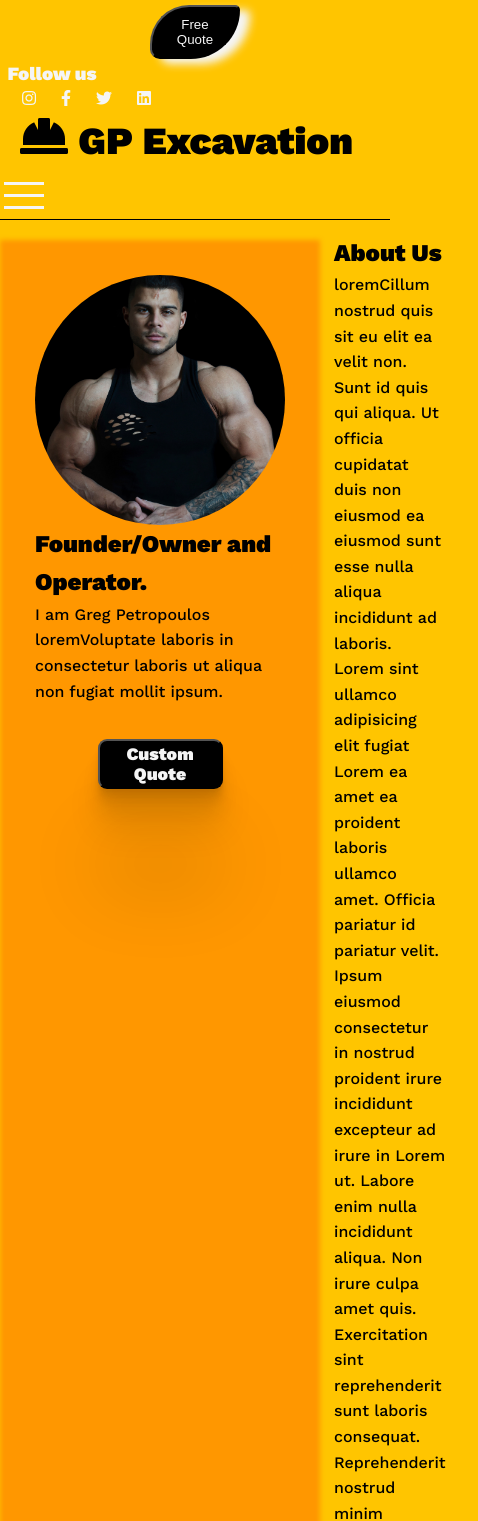
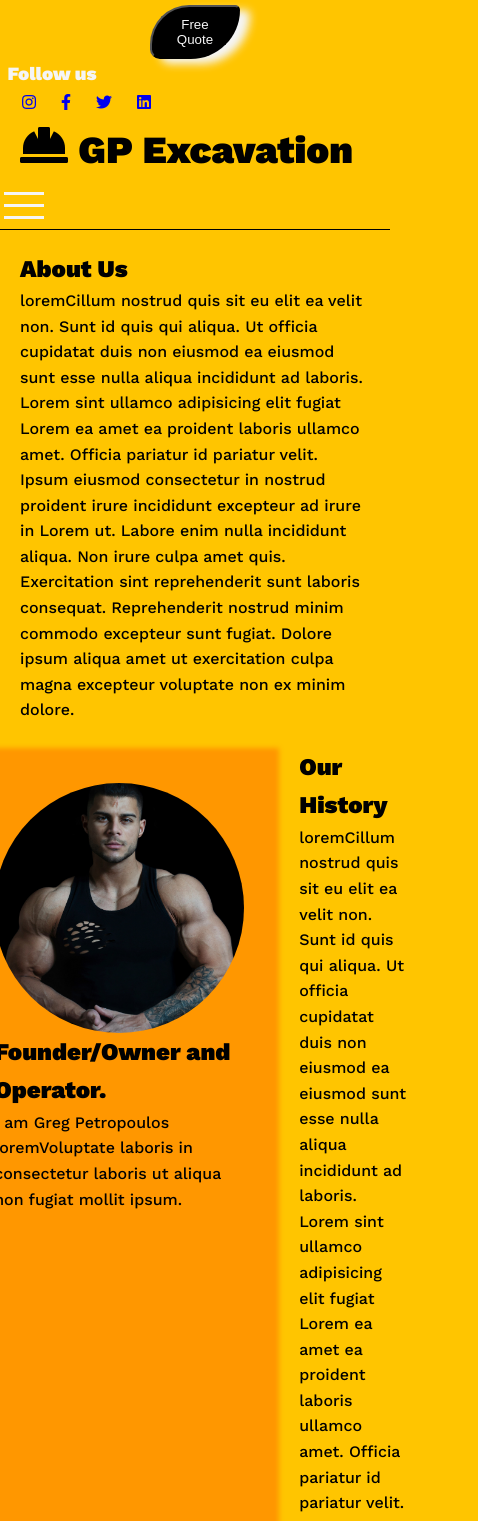
Before and after one commit to GregPetropoulos/GP-Excavation, a React (Create React App) app: page /about in a window 390 px wide. Shown: the top 1521 px of the page, 478 px wide, since content can reach past the window. Built offline with nearby package versions, Linux system fonts and the light colour scheme.

Commit message:
finished off the footer bar responsive, deleted the extra emailkeys, added  anchor tags to the social media icons.

```diff
--- a/src/App.css
+++ b/src/App.css
@@ -17,6 +17,10 @@ body {
   width: 100%;
   /* display: flex; */
   /* justify-content: center; */
+}
+a {
+  text-decoration: none;
+  list-style-type:none;
 }
 .nav-container {
   /* background-color: #ffc500; */
@@ -133,9 +137,20 @@ video {
   font-size: 2.5rem;
   background-color: black;
   color: #ffc500;
-  /* align-items:center; */
   cursor: pointer;
-  border-radius: 6%;
+  border-radius: 8px;
+}
+.discover-button:hover{
+  background: rgba(225, 51, 45, 0);
+  letter-spacing: 1px;
+  font-weight: 900;
+}
+.discover-button:rect{
+  stroke-width: 5;
+  stroke-dasharray: 15, 310;
+  stroke-dashoffset: 48;
+  -webkit-transition: all 1.35s cubic-bezier(0.19, 1, 0.22, 1);
+          transition: all 1.35s cubic-bezier(0.19, 1, 0.22, 1);
 }
 /* Styles for hamburger menu in tablet and mobile menu */
 .show-mobile-nav {
@@ -177,45 +192,43 @@ video {
   margin-right: 29px;
 } */
 .footer-wrapper {
-  height: auto;
-  padding: 1%;
+  height: 100%;
+  padding: 4px;
   background-color: #ffc500;
-  /* margin:2%;--buffers out the container */
   display: flex;
-  justify-content: space-between;
-}
-
-.footer-about-wrapper {
-  padding: 4px;
-  text-align: center;
-  word-wrap: break-word;
-  border-right: 5px solid whitesmoke;
+  /* align-items: center; */
+  width:100%;
+  margin-top:10px;
+  margin-bottom:10px;
+  width:100%;
 }
 .footer-contact-wrapper {
-  padding: 4px;
-  /* margin:1%; */
-  word-wrap: break-word;
+  width:50%;
   text-align: center;
   border-right: 5px solid whitesmoke;
-}
-.footer-contact-wrapper i {
-  padding: 15px;
 }
 .footer-email-link {
   text-decoration: none;
   color: black;
 }
 .footer-newsletter-wrapper {
-  padding: 4px;
-  /* margin:1%; */
   text-align: center;
-  word-wrap: break-word;
+  width:50%;
 }
 .email-phone-icon-wrapper {
   display: flex;
   justify-content: space-between;
   flex-direction: column;
 }
+.email-phone-icon-wrapper a {
+  text-decoration: none;
+  color:#000;
+}
+.email-phone-icon-wrapper a:hover{
+  color:whitesmoke;
+
+}
+
 .counter-wrapper {
   display: flex;
   justify-content: space-around;
@@ -366,9 +379,8 @@ video {
   transform: rotateY(180deg);
   border-radius: 8%;
 }
+/* The about page */
 .about-wrapper {
-  display: flex;
-  justify-content: baseline;
   border-top: solid #000;
   border-width: 1px;
 }
@@ -378,23 +390,47 @@ video {
   box-shadow: 0 0 5px 10px #ff9700;
   margin-top: 30px;
 }
+.about-toprow{
+ width:100%;
+height:auto;
+margin-bottom:5px;
+padding-top:20px;
+padding-right:20px;
+padding-left:20px;
+}
+.about-middle-row{
+  display: flex;
+  justify-content: center;
+  margin-bottom:10px;
+
+}
+.about-bottom-row{
+  margin-top:10px;
+  margin-bottom:10px;
+  padding-right:20px;
+  padding-left:20px;
+}
 .about-col1 {
-  display: flex;
-  flex-direction: column;
-  justify-content: center;
-  margin: 10px;
-  padding: 4px;
+  /* display: flex; */
+  /* flex-direction: column; */
+  /* width:70%; */
+  /* justify-content: center; */
+  /* padding: 20px; */
+}
+.history-col{
+width:100%;
+padding-top:20px;
+padding-right:20px;
+padding-left:20px;
+margin-bottom:10px;
+/* word-wrap: wrap; */
 }
 .desert {
   width: 100%;
   border-radius: 30px;
-  /* object-fit: cover;*/
   object-fit: contain;
   /* object-position: center left;  */
   margin: 16px;
-}
-.about-spacer {
-  margin: 40px;
 }
 .free-quote-btn-global {
   font-family: 'Work Sans', sans-serif;
--- a/src/component/Footer.js
+++ b/src/component/Footer.js
@@ -5,7 +5,6 @@ import { Link } from 'react-router-dom';
 import styled from 'styled-components';
 
 const Footer = () => {
-
   const FooterResponsive = styled.div`
     @media (max-width: 585px) {
       .footer-wrapper {
@@ -14,29 +13,20 @@ const Footer = () => {
         justify-content: center;
         align-items: center;
       }
-      .footer-about-wrapper{
-        border-right:#ffc500
+      .footer-about-wrapper {
+        border-right: #ffc500;
       }
-      .footer-contact-wrapper{
-        border-right:#ffc500;
+      .footer-contact-wrapper {
+        border-right: #ffc500;
         // display:flex;
         // flex-direction:row;
         // justify-content:center;
-
       }
     }
   `;
   return (
-    <Container>
     <FooterResponsive>
       <Row className='footer-wrapper'>
-          <Col className='footer-about-wrapper'>
-            <h1>About</h1>
-            <p>
-              Lorem ipsum dolor sit amet, consectetur adipisicing elit, sed do
-              eiusmod tempor incididunt ut labore dolore magna aliqua.
-            </p>
-          </Col>
         <Col className='footer-contact-wrapper' xs={6}>
           <h1>Contact Us</h1>
           <p> 1234 Main St. Spring Valley Lake, CA 12345</p>
@@ -50,7 +40,8 @@ const Footer = () => {
             >
               gpetroconstruction@gmail.com
             </a>
-              <i className='fas fa-mobile-alt fa-2x'></i>760-605-2024
+            <i className='fas fa-mobile-alt fa-2x'></i>
+            <a href='760-605-2024'>760-605-2024</a>
           </div>
           <Col className='quote-col'>
             <Link to='/quote'>
@@ -60,14 +51,11 @@ const Footer = () => {
         </Col>
         <Col className='footer-newsletter-wrapper'>
           <h1>Newsletter</h1>
-            <p>
-              You can trust us. we only send promo offers, not a single spam.
-            </p>
+          <p>We only send promo offers, not a single spam.</p>
             <EmailForm />
         </Col>
       </Row>
     </FooterResponsive>
-    </Container>
   );
 };
 
--- a/src/component/Hero.js
+++ b/src/component/Hero.js
@@ -25,9 +25,9 @@ const Hero = () => {
         />
         <div className='hero-overlay'>
           <div className='hero-wrapper-box'>
-            <p>
-              Build Your <span className='dream'>Dream</span>
-            </p>
+              <p>
+                Build Your <span className='dream'>Dream</span>
+              </p>
             <div>
               <p className='hero-message' style={{ fontSize: '1rem' }}>
                 Lorem ipsum dolor sit amet, consectetur adipisicing elit, sed do
@@ -35,9 +35,8 @@ const Hero = () => {
                 enim ad minim.
               </p>
             </div>
-
             <Link to='/projects'>
-              <Button className='discover-button'>Discover</Button>
+              <button className='discover-button'>Discover</button>
             </Link>
           </div>
         </div>
--- a/src/component/layout/About.js
+++ b/src/component/layout/About.js
@@ -1,21 +1,16 @@
 import React from 'react';
 import MeetExpert from '../MeetExpert';
-import { Col, Row } from 'react-bootstrap';
+import { Col, Container, Row } from 'react-bootstrap';
 import desert from '../../images/desert.jpg';
 import { Link } from 'react-router-dom';
 
 const About = () => {
   return (
+    <Container>
+
     <Row className='about-wrapper'>
-      <Col className='col-meet-expert-on-about-pg'>
-        <MeetExpert />
-        <Col className='quote-col'>
-          <Link to='/quote'>
-            <button className='free-quote-btn-global'>Custom Quote</button>
-          </Link>
-        </Col>
-      </Col>
-      <Col className='about-col1'>
+      <Row className='about-toprow'>
+        <Col>
           <h2>About Us</h2>
           <p>
             loremCillum nostrud quis sit eu elit ea velit non. Sunt id quis qui
@@ -23,12 +18,27 @@ const About = () => {
             nulla aliqua incididunt ad laboris. Lorem sint ullamco adipisicing
             elit fugiat Lorem ea amet ea proident laboris ullamco amet. Officia
             pariatur id pariatur velit. Ipsum eiusmod consectetur in nostrud
-          proident irure incididunt excepteur ad irure in Lorem ut. Labore enim
-          nulla incididunt aliqua. Non irure culpa amet quis. Exercitation sint
-          reprehenderit sunt laboris consequat. Reprehenderit nostrud minim
-          commodo excepteur sunt fugiat. Dolore ipsum aliqua amet ut
-          exercitation culpa magna excepteur voluptate non ex minim dolore.
+            proident irure incididunt excepteur ad irure in Lorem ut. Labore
+            enim nulla incididunt aliqua. Non irure culpa amet quis.
+            Exercitation sint reprehenderit sunt laboris consequat.
+            Reprehenderit nostrud minim commodo excepteur sunt fugiat. Dolore
+            ipsum aliqua amet ut exercitation culpa magna excepteur voluptate
+            non ex minim dolore.
           </p>
+        </Col>
+      </Row>
+      <Row className= 'about-middle-row'>
+
+        <Col className='col-meet-expert-on-about-pg'>
+          <MeetExpert />
+          {/* <Col className='quote-col'>
+            <Link to='/quote'>
+            <button className='free-quote-btn-global'>Custom Quote</button>
+            </Link>
+          </Col> */}
+        </Col>
+      {/* <Col className='about-col-spacer'>width maker</Col> */}
+        <Col className='history-col'>
           <h2>Our History</h2>
           <p>
             loremCillum nostrud quis sit eu elit ea velit non. Sunt id quis qui
@@ -37,12 +47,18 @@ const About = () => {
             elit fugiat Lorem ea amet ea proident laboris ullamco amet. Officia
             pariatur id pariatur velit. Ipsum eiusmod consectetur in nostrud
             <img className='desert' src={desert} alt='desert' />
-          proident irure incididunt excepteur ad irure in Lorem ut. Labore enim
-          nulla incididunt aliqua. Non irure culpa amet quis. Exercitation sint
-          reprehenderit sunt laboris consequat. Reprehenderit nostrud minim
-          commodo excepteur sunt fugiat. Dolore ipsum aliqua amet ut
-          exercitation culpa magna excepteur voluptate non ex minim dolore.
+            proident irure incididunt excepteur ad irure in Lorem ut. Labore
+            enim nulla incididunt aliqua. Non irure culpa amet quis.
+            Exercitation sint reprehenderit sunt laboris consequat.
+            Reprehenderit nostrud minim commodo excepteur sunt fugiat. Dolore
+            ipsum aliqua amet ut exercitation culpa magna excepteur voluptate
+            non ex minim dolore.
           </p>
+        </Col>
+          </Row>
+      <Row className='about-bottom-row'>
+
+        <Col>
           <h2>Mission & Vision</h2>
           <p>
             loremCillum nostrud quis sit eu elit ea velit non. Sunt id quis qui
@@ -50,15 +66,17 @@ const About = () => {
             nulla aliqua incididunt ad laboris. Lorem sint ullamco adipisicing
             elit fugiat Lorem ea amet ea proident laboris ullamco amet. Officia
             pariatur id pariatur velit. Ipsum eiusmod consectetur in nostrud
-          proident irure incididunt excepteur ad irure in Lorem ut. Labore enim
-          nulla incididunt aliqua. Non irure culpa amet quis. Exercitation sint
-          reprehenderit sunt laboris consequat. Reprehenderit nostrud minim
-          commodo excepteur sunt fugiat. Dolore ipsum aliqua amet ut
-          exercitation culpa magna excepteur voluptate non ex minim dolore.
+            proident irure incididunt excepteur ad irure in Lorem ut. Labore
+            enim nulla incididunt aliqua. Non irure culpa amet quis.
+            Exercitation sint reprehenderit sunt laboris consequat.
+            Reprehenderit nostrud minim commodo excepteur sunt fugiat. Dolore
+            ipsum aliqua amet ut exercitation culpa magna excepteur voluptate
+            non ex minim dolore.
           </p>
-        <div className='about-spacer'></div>
         </Col>
       </Row>
+    </Row>
+          </Container>
   );
 };
 
--- a/src/component/layout/NavBar.js
+++ b/src/component/layout/NavBar.js
@@ -42,10 +42,22 @@ const NavBar = () => {
             <h3>Follow us</h3>
           </Col>
           <Col className='navbar-icons'>
-            <i className='fab fa-instagram'></i>
-            <i className='fab fa-facebook-f'></i>
-            <i className='fab fa-twitter'></i>
-            <i className='fab fa-linkedin'></i>
+            <a href='123' target='_blank' rel='noreferrer'>
+              <i className='fab fa-instagram'></i>
+            </a>
+            <a
+              href='https://www.facebook.com/GPExcavation-103086617779983/?ref=py_c'
+              target='_blank'
+              rel='noreferrer'
+            >
+              <i className='fab fa-facebook-f'></i>
+            </a>
+            <a href='123' target='_blank' rel='noreferrer'>
+              <i className='fab fa-twitter'></i>
+            </a>
+            <a href='123' target='_blank' rel='noreferrer'>
+              <i className='fab fa-linkedin'></i>
+            </a>
           </Col>
         </Row>
 
```
Also changed, not shown: src/component/EmailKey.js (deleted, +0 -7 lines). Lines whose indentation alone changed are shown as unchanged.
